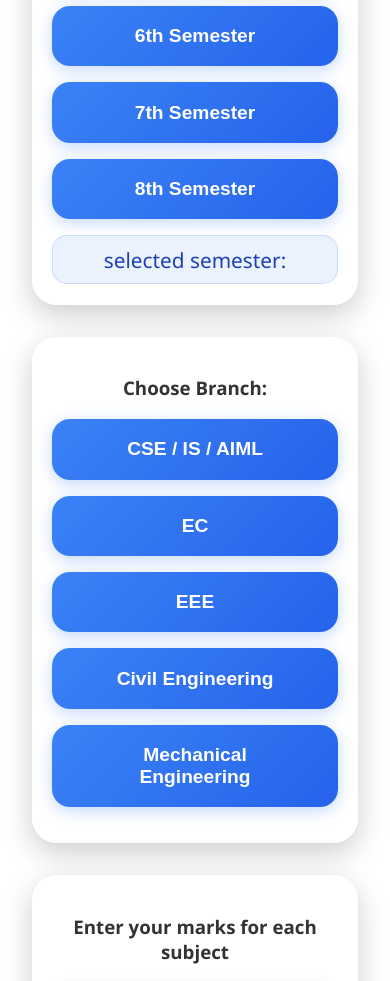
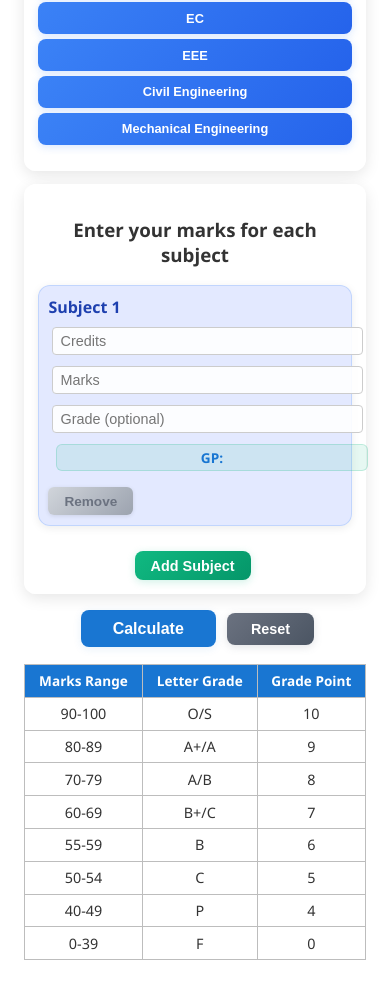
Before and after one commit to abdulreha/local-3, a React (Create React App) app: page /cgpa in a window 390 px wide. Shown: the part 990-1971 px from the top of the page. Built offline with nearby package versions, Linux system fonts and the light colour scheme.

Commit message:
main css responsive

```diff
--- a/src/styles/SelectorGroup.css
+++ b/src/styles/SelectorGroup.css
@@ -9,10 +9,10 @@ body {
 
 .section-card {
   background: rgba(255, 255, 255, 0.95);
-  border-radius: 25px;
-  box-shadow: 0 10px 30px rgba(0, 0, 0, 0.2);
-  padding: 1.2rem;
-  margin-bottom: 2rem;
+  border-radius: 12px;
+  box-shadow: 0 4px 15px rgba(0, 0, 0, 0.1);
+  padding: 1rem;
+  margin-bottom: 1rem;
   text-align: center;
   transition: all 0.3s ease;
   backdrop-filter: blur(10px);
@@ -20,46 +20,37 @@ body {
 }
 
 .section-card:hover {
-  transform: translateY(-5px);
-  box-shadow: 0 15px 40px rgba(0, 0, 0, 0.3);
+  transform: translateY(-2px);
+  box-shadow: 0 6px 20px rgba(0, 0, 0, 0.15);
 }
 
 .selector-group {
   display: grid;
-  grid-template-columns: 1fr 1fr;
-  gap: 1rem;
-  margin: 1rem 0;
+  grid-template-columns: repeat(auto-fit, minmax(200px, 1fr));
+  gap: 0.5rem;
+  margin: 0.8rem 0;
   width: 100%;
 }
+
 .selector-btn {
   width: 100%;
   box-sizing: border-box;
-  font-size: 1.1rem;
-  padding: 0.7rem 1.2rem;
-}
-@media (max-width: 600px) {
-  .selector-group {
-    grid-template-columns: 1fr;
-  }
-  .selector-btn {
-    font-size: 1rem;
-    padding: 0.7rem 1rem;
-  }
-}
-
-.selector-btn {
+  font-size: 0.9rem;
+  padding: 0.6rem 1rem;
   background: linear-gradient(135deg, #3b82f6, #2563eb);
   color: #fff;
   border: none;
-  border-radius: 18px;
-  padding: 1.2rem 2.2rem;
-  font-size: 1.2rem;
+  border-radius: 8px;
   font-weight: 600;
   cursor: pointer;
   transition: all 0.3s ease;
-  box-shadow: 0 4px 15px rgba(59, 130, 246, 0.3);
+  box-shadow: 0 2px 8px rgba(59, 130, 246, 0.2);
   position: relative;
   overflow: hidden;
+  min-height: 40px;
+  display: flex;
+  align-items: center;
+  justify-content: center;
 }
 
 .selector-btn::before {
@@ -69,7 +60,7 @@ body {
   left: -100%;
   width: 100%;
   height: 100%;
-  background: linear-gradient(90deg, transparent, rgba(255, 255, 255, 0.3), transparent);
+  background: linear-gradient(90deg, transparent, rgba(255, 255, 255, 0.2), transparent);
   transition: left 0.5s ease;
 }
 
@@ -78,33 +69,34 @@ body {
 }
 
 .selector-btn:hover {
-  transform: translateY(-2px);
-  box-shadow: 0 6px 20px rgba(59, 130, 246, 0.4);
+  transform: translateY(-1px);
+  box-shadow: 0 4px 12px rgba(59, 130, 246, 0.3);
 }
 
 .selector-btn.selected {
   background: linear-gradient(135deg, #1d4ed8, #1e40af);
-  transform: translateY(-2px);
-  box-shadow: 0 6px 20px rgba(29, 78, 216, 0.5);
+  transform: translateY(-1px);
+  box-shadow: 0 4px 12px rgba(29, 78, 216, 0.4);
 }
 
 .selected-label {
-  margin-top: 1rem;
-  font-size: 1.3rem;
+  margin-top: 0.8rem;
+  font-size: 1rem;
   color: #1e40af;
   background: rgba(59, 130, 246, 0.1);
-  border-radius: 15px;
-  padding: 0.6rem;
-  font-weight: 500;
+  border-radius: 8px;
+  padding: 0.4rem 0.8rem;
+  font-weight: 600;
   border: 1px solid rgba(59, 130, 246, 0.2);
+  display: inline-block;
 }
 
 .subject-card {
   background: rgba(224, 231, 255, 0.9);
-  border-radius: 20px;
-  padding: 1rem;
-  margin-bottom: 1.5rem;
-  box-shadow: 0 4px 15px rgba(0, 0, 0, 0.1);
+  border-radius: 12px;
+  padding: 0.8rem;
+  margin-bottom: 1rem;
+  box-shadow: 0 2px 8px rgba(0, 0, 0, 0.08);
   display: flex;
   flex-direction: column;
   align-items: flex-start;
@@ -113,33 +105,33 @@ body {
 }
 
 .subject-card:hover {
-  transform: translateY(-3px);
-  box-shadow: 0 8px 25px rgba(0, 0, 0, 0.15);
+  transform: translateY(-2px);
+  box-shadow: 0 4px 12px rgba(0, 0, 0, 0.12);
 }
 
 .subject-title {
   font-weight: 600;
-  margin-bottom: 0.5rem;
-  font-size: 1.4em;
+  margin-bottom: 0.4rem;
+  font-size: 1.1rem;
   color: #1e40af;
 }
 
 .subject-fields {
   display: flex;
   align-items: center;
-  gap: 0.5rem;
+  gap: 0.4rem;
   flex-wrap: wrap;
-  margin-bottom: 0.5rem;
-  padding: 0.2rem 0.3rem;
+  margin-bottom: 0.4rem;
+  padding: 0.2rem;
   width: 100%;
 }
 
 .subject-input {
-  padding: 0.4rem 0.6rem;
-  border: 2px solid rgba(59, 130, 246, 0.2);
-  border-radius: 12px;
-  min-width: 140px;
-  font-size: 1rem;
+  padding: 0.3rem 0.5rem;
+  border: 1px solid rgba(59, 130, 246, 0.3);
+  border-radius: 6px;
+  min-width: 120px;
+  font-size: 0.9rem;
   background: rgba(255, 255, 255, 0.9);
   transition: all 0.3s ease;
   flex: 1;
@@ -148,18 +140,18 @@ body {
 .subject-input:focus {
   outline: none;
   border-color: #3b82f6;
-  box-shadow: 0 0 0 3px rgba(59, 130, 246, 0.1);
+  box-shadow: 0 0 0 2px rgba(59, 130, 246, 0.1);
   transform: translateY(-1px);
 }
 
 .grade-point {
-  margin-left: 0.5rem;
-  font-size: 1.2rem;
+  margin-left: 0.4rem;
+  font-size: 0.9rem;
   color: #059669;
   font-weight: 600;
   background: rgba(16, 185, 129, 0.1);
-  padding: 0.2rem 0.5rem;
-  border-radius: 10px;
+  padding: 0.2rem 0.4rem;
+  border-radius: 6px;
   border: 1px solid rgba(16, 185, 129, 0.2);
 }
 
@@ -167,40 +159,40 @@ body {
   background: linear-gradient(135deg, #10b981, #059669);
   color: #fff;
   border: none;
-  border-radius: 15px;
-  padding: 0.5rem 1.2rem;
-  font-size: 1.1em;
-  font-weight: 500;
-  margin-top: 1rem;
+  border-radius: 8px;
+  padding: 0.4rem 1rem;
+  font-size: 0.9rem;
+  font-weight: 600;
+  margin-top: 0.8rem;
   cursor: pointer;
   transition: all 0.3s ease;
-  box-shadow: 0 4px 15px rgba(16, 185, 129, 0.3);
+  box-shadow: 0 2px 8px rgba(16, 185, 129, 0.2);
 }
 
 .add-btn:hover {
   background: linear-gradient(135deg, #059669, #047857);
-  transform: translateY(-2px);
-  box-shadow: 0 6px 20px rgba(16, 185, 129, 0.4);
+  transform: translateY(-1px);
+  box-shadow: 0 4px 12px rgba(16, 185, 129, 0.3);
 }
 
 .remove-btn {
   background: linear-gradient(135deg, #ef4444, #dc2626);
   color: #fff;
   border: none;
-  border-radius: 12px;
-  padding: 0.7rem 1.5rem;
-  font-size: 1em;
-  font-weight: 500;
-  margin-top: 0.5rem;
+  border-radius: 6px;
+  padding: 0.4rem 1rem;
+  font-size: 0.85rem;
+  font-weight: 600;
+  margin-top: 0.4rem;
   cursor: pointer;
   transition: all 0.3s ease;
-  box-shadow: 0 4px 15px rgba(239, 68, 68, 0.3);
+  box-shadow: 0 2px 8px rgba(239, 68, 68, 0.2);
 }
 
 .remove-btn:hover:not(:disabled) {
   background: linear-gradient(135deg, #dc2626, #b91c1c);
-  transform: translateY(-2px);
-  box-shadow: 0 6px 20px rgba(239, 68, 68, 0.4);
+  transform: translateY(-1px);
+  box-shadow: 0 4px 12px rgba(239, 68, 68, 0.3);
 }
 
 .remove-btn:disabled {
@@ -208,18 +200,18 @@ body {
   color: #6b7280;
   cursor: not-allowed;
   transform: none;
-  box-shadow: 0 2px 8px rgba(0, 0, 0, 0.1);
+  box-shadow: 0 1px 4px rgba(0, 0, 0, 0.1);
 }
 
 /* Additional modern enhancements */
 .app-title {
   background: rgba(255, 255, 255, 0.2);
   backdrop-filter: blur(10px);
-  border-radius: 25px;
-  padding: 1rem 2rem;
+  border-radius: 12px;
+  padding: 0.8rem 1.5rem;
   display: inline-block;
-  margin-bottom: 2rem;
-  font-size: 1.5rem;
+  margin-bottom: 1.5rem;
+  font-size: 1.3rem;
   font-weight: 600;
   border: 1px solid rgba(255, 255, 255, 0.3);
   color: white;
@@ -230,64 +222,65 @@ body {
   background: rgba(59, 130, 246, 0.9);
   color: white;
   border: none;
-  border-radius: 20px;
-  padding: 1rem 2rem;
-  font-size: 1.1rem;
-  font-weight: 500;
+  border-radius: 8px;
+  padding: 0.6rem 1.5rem;
+  font-size: 0.9rem;
+  font-weight: 600;
   cursor: pointer;
   transition: all 0.3s ease;
-  margin-bottom: 2rem;
-  box-shadow: 0 4px 15px rgba(0, 0, 0, 0.2);
+  margin-bottom: 1.5rem;
+  box-shadow: 0 2px 8px rgba(0, 0, 0, 0.15);
 }
 
 .upload-btn:hover {
   background: rgba(37, 99, 235, 0.9);
-  transform: translateY(-2px);
-  box-shadow: 0 6px 20px rgba(0, 0, 0, 0.3);
+  transform: translateY(-1px);
+  box-shadow: 0 4px 12px rgba(0, 0, 0, 0.2);
 }
 
 .section-title {
-  font-size: 2.5rem;
+  font-size: 1.8rem;
   font-weight: 700;
+  color: white;
   text-align: center;
-  margin-bottom: 3rem;
-  color: white;
+  margin-bottom: 1.5rem;
   text-shadow: 0 2px 4px rgba(0, 0, 0, 0.3);
 }
 
 .gpa-display {
-  background: rgba(255, 255, 255, 0.9);
-  border-radius: 20px;
+  background: rgba(255, 255, 255, 0.95);
+  border-radius: 12px;
   padding: 1.5rem;
-  margin-top: 2rem;
   text-align: center;
-  box-shadow: 0 8px 25px rgba(0, 0, 0, 0.15);
+  box-shadow: 0 4px 15px rgba(0, 0, 0, 0.1);
+  margin: 1.5rem 0;
+  backdrop-filter: blur(10px);
   border: 1px solid rgba(255, 255, 255, 0.3);
 }
 
 .gpa-title {
   font-size: 1.2rem;
   font-weight: 600;
-  color: #374151;
+  color: #1e40af;
   margin-bottom: 0.5rem;
 }
 
 .gpa-value {
-  font-size: 2rem;
+  font-size: 2.5rem;
   font-weight: 700;
   color: #059669;
+  margin: 0.5rem 0;
+  animation: fadeIn 0.5s ease-in-out;
 }
 
-/* Animations */
 @keyframes fadeIn {
-  from { opacity: 0; transform: translateY(20px); }
+  from { opacity: 0; transform: translateY(10px); }
   to { opacity: 1; transform: translateY(0); }
 }
 
 @keyframes pulse {
-  0% { transform: scale(1); }
+  0%, 100% { transform: scale(1); }
   50% { transform: scale(1.05); }
-  100% { transform: scale(1); }
 }
 
 .animate-fade-in {
@@ -299,46 +292,115 @@ body {
 }
 
 .form-actions {
-  display: flex;
-  justify-content: center;
-  gap: 1.5rem;
-  margin-top: 2rem;
+  margin-top: 1rem;
+  text-align: center;
 }
 
 .calculate-btn {
   background: linear-gradient(135deg, #10b981, #059669);
   color: #fff;
+  font-weight: 600;
+  font-size: 1rem;
   border: none;
-  border-radius: 15px;
-  padding: 0.9rem 2.5rem;
-  font-size: 1.2em;
-  font-weight: 600;
+  border-radius: 8px;
+  padding: 0.6rem 2rem;
+  margin: 0 0.3rem;
   cursor: pointer;
   transition: all 0.3s ease;
-  box-shadow: 0 4px 15px rgba(16, 185, 129, 0.3);
+  box-shadow: 0 2px 8px rgba(16, 185, 129, 0.2);
 }
+
 .calculate-btn:hover, .calculate-btn:focus {
   background: linear-gradient(135deg, #059669, #047857);
-  transform: translateY(-2px) scale(1.03);
-  box-shadow: 0 6px 20px rgba(16, 185, 129, 0.4);
-  outline: none;
+  transform: translateY(-1px);
+  box-shadow: 0 4px 12px rgba(16, 185, 129, 0.3);
 }
 
 .reset-btn {
-  background: linear-gradient(135deg, #f59e42, #f43f5e);
+  background: linear-gradient(135deg, #6b7280, #4b5563);
   color: #fff;
+  font-weight: 600;
+  font-size: 1rem;
   border: none;
-  border-radius: 15px;
-  padding: 0.9rem 2.5rem;
-  font-size: 1.2em;
-  font-weight: 600;
+  border-radius: 8px;
+  padding: 0.6rem 2rem;
+  margin: 0 0.3rem;
   cursor: pointer;
   transition: all 0.3s ease;
-  box-shadow: 0 4px 15px rgba(244, 63, 94, 0.2);
+  box-shadow: 0 2px 8px rgba(107, 114, 128, 0.2);
 }
+
 .reset-btn:hover, .reset-btn:focus {
-  background: linear-gradient(135deg, #f43f5e, #be185d);
-  transform: translateY(-2px) scale(1.03);
-  box-shadow: 0 6px 20px rgba(244, 63, 94, 0.3);
-  outline: none;
+  background: linear-gradient(135deg, #4b5563, #374151);
+  transform: translateY(-1px);
+  box-shadow: 0 4px 12px rgba(107, 114, 128, 0.3);
 }
+
+/* Responsive design */
+@media (max-width: 768px) {
+  .selector-group {
+    grid-template-columns: 1fr;
+    gap: 0.4rem;
+  }
+
+  .selector-btn {
+    font-size: 0.85rem;
+    padding: 0.5rem 0.8rem;
+    min-height: 36px;
+  }
+
+  .section-card {
+    padding: 0.8rem;
+    margin-bottom: 0.8rem;
+  }
+
+  .subject-card {
+    padding: 0.6rem;
+    margin-bottom: 0.8rem;
+  }
+
+  .subject-title {
+    font-size: 1rem;
+  }
+
+  .subject-input {
+    min-width: 100px;
+    font-size: 0.85rem;
+  }
+
+  .gpa-value {
+    font-size: 2rem;
+  }
+
+  .section-title {
+    font-size: 1.5rem;
+  }
+}
+
+@media (max-width: 480px) {
+  .selector-group {
+    gap: 0.3rem;
+  }
+
+  .selector-btn {
+    font-size: 0.8rem;
+    padding: 0.4rem 0.6rem;
+    min-height: 32px;
+  }
+
+  .subject-fields {
+    flex-direction: column;
+    align-items: stretch;
+  }
+
+  .subject-input {
+    width: 100%;
+    margin-bottom: 0.3rem;
+  }
+
+  .calculate-btn, .reset-btn {
+    padding: 0.5rem 1.5rem;
+    font-size: 0.9rem;
+    margin: 0.2rem;
+  }
+}
--- a/src/styles/main.css
+++ b/src/styles/main.css
@@ -4,67 +4,82 @@ body {
   margin: 0;
   padding: 0;
 }
+
 .app-container {
-  max-width: 700px;
-  margin: 2rem auto;
+  max-width: 800px;
+  margin: 1rem auto;
   background: #fff;
   border-radius: 8px;
   box-shadow: 0 2px 8px rgba(0,0,0,0.08);
-  padding: 2rem;
+  padding: 1.5rem;
 }
+
 .app-header, .app-footer {
   text-align: center;
+  margin-bottom: 1rem;
+}
+
+main {
   margin-bottom: 1.5rem;
 }
-main {
-  margin-bottom: 2rem;
+
+.form-group {
+  margin-bottom: 0.8rem;
 }
-.form-group {
-  margin-bottom: 1rem;
-}
+
 label {
   display: block;
-  margin-bottom: 0.3rem;
-  font-weight: 500;
+  margin-bottom: 0.2rem;
+  font-weight: 600;
+  font-size: 0.9rem;
+  color: #333;
 }
+
 select, input[type="number"], input[type="text"] {
-  padding: 0.4rem 0.6rem;
+  padding: 0.3rem 0.5rem;
   border: 1px solid #ccc;
   border-radius: 4px;
-  margin-right: 0.5rem;
-  margin-bottom: 0.5rem;
-  min-width: 120px;
+  margin-right: 0.3rem;
+  margin-bottom: 0.3rem;
+  min-width: 100px;
+  font-size: 0.9rem;
 }
+
 button {
-  padding: 0.5rem 1.2rem;
+  padding: 0.4rem 1rem;
   border: none;
   border-radius: 4px;
   background: #1976d2;
   color: #fff;
-  font-weight: 500;
-  margin-right: 0.5rem;
+  font-weight: 600;
+  font-size: 0.9rem;
+  margin-right: 0.3rem;
   cursor: pointer;
   transition: background 0.2s;
 }
+
 button.active, button:hover {
   background: #125ea2;
 }
+
 button[disabled] {
   background: #ccc;
   cursor: not-allowed;
 }
+
 .mode-toggle {
   text-align: center;
-  margin-bottom: 1.5rem;
+  margin-bottom: 1rem;
   display: flex;
   justify-content: center;
   align-items: center;
 }
+
 .mode-toggle button {
-  font-size: 1.1rem;
-  padding: 0.7rem 2.2rem;
+  font-size: 1rem;
+  padding: 0.5rem 1.5rem;
   border-radius: 0;
-  border: 1.5px solid #1976d2;
+  border: 1px solid #1976d2;
   background: #f5faff;
   color: #1976d2;
   font-weight: 600;
@@ -72,232 +87,263 @@ button[disabled] {
   box-shadow: none;
   transition: background 0.2s, color 0.2s;
 }
+
 .mode-toggle button:first-child {
-  border-top-left-radius: 2rem;
-  border-bottom-left-radius: 2rem;
+  border-top-left-radius: 1.5rem;
+  border-bottom-left-radius: 1.5rem;
 }
+
 .mode-toggle button:last-child {
-  border-top-right-radius: 2rem;
-  border-bottom-right-radius: 2rem;
+  border-top-right-radius: 1.5rem;
+  border-bottom-right-radius: 1.5rem;
 }
+
 .mode-toggle button.active {
   background: #1976d2;
   color: #fff;
   box-shadow: 0 2px 8px rgba(25, 118, 210, 0.12);
   z-index: 1;
 }
+
 .mode-toggle button:not(.active) {
   cursor: pointer;
 }
+
 .mode-toggle {
   box-shadow: 0 2px 8px rgba(25, 118, 210, 0.08);
-  border-radius: 2rem;
+  border-radius: 1.5rem;
   display: inline-flex;
   padding: 0.2rem;
   background: #e3f2fd;
 }
+
 .subject-input-form {
-  margin-bottom: 1.5rem;
+  margin-bottom: 1rem;
 }
+
 .subject-row {
   display: flex;
   align-items: center;
-  margin-bottom: 0.5rem;
+  margin-bottom: 0.3rem;
 }
+
 .grade-point {
-  margin-left: 0.5rem;
-  font-size: 0.95em;
+  margin-left: 0.3rem;
+  font-size: 0.85rem;
   color: #1976d2;
+  font-weight: 600;
 }
+
 .form-actions {
-  margin-top: 1.5rem;
+  margin-top: 1rem;
   text-align: center;
 }
+
 .result-display {
   background: #e3f2fd;
   border-radius: 6px;
-  padding: 1.2rem;
-  margin-top: 1.5rem;
+  padding: 1rem;
+  margin-top: 1rem;
   text-align: center;
-  font-size: 1.1em;
+  font-size: 1rem;
 }
+
 .grade-table {
   width: 100%;
   border-collapse: collapse;
-  margin: 1.5rem 0;
+  margin: 1rem 0;
+  font-size: 0.9rem;
 }
+
 .grade-table th, .grade-table td {
   border: 1px solid #bdbdbd;
-  padding: 0.5rem 0.7rem;
+  padding: 0.4rem 0.5rem;
   text-align: center;
 }
+
 .grade-table th {
   background: #1976d2;
   color: #fff;
+  font-size: 0.85rem;
 }
+
 .home-cards-container {
   display: flex;
   justify-content: center;
-  gap: 2rem;
-  margin: 2.5rem 0 2.5rem 0;
+  gap: 1.5rem;
+  margin: 2rem 0;
 }
+
 .home-card {
   background: #fff;
-  border: 1.5px solid #e0e0e0;
-  border-radius: 1.5rem;
-  box-shadow: 0 2px 12px rgba(0,0,0,0.06);
-  padding: 2.2rem 2.5rem 2rem 2.5rem;
-  min-width: 300px;
+  border: 1px solid #e0e0e0;
+  border-radius: 1rem;
+  box-shadow: 0 2px 8px rgba(0,0,0,0.06);
+  padding: 1.5rem;
+  min-width: 250px;
   text-align: center;
   display: flex;
   flex-direction: column;
   align-items: center;
 }
+
 .home-card p {
-  font-size: 1.1rem;
-  margin-bottom: 1.2rem;
+  font-size: 1rem;
+  margin-bottom: 1rem;
   color: #444;
 }
+
 .home-card-btn {
   background: #188a5a;
   color: #fff;
   font-weight: bold;
-  font-size: 1.15rem;
+  font-size: 1rem;
   border: none;
   border-radius: 0.5rem;
-  padding: 0.8rem 2.2rem;
+  padding: 0.6rem 1.5rem;
   margin-top: 0.5rem;
   cursor: pointer;
   transition: background 0.18s, box-shadow 0.18s;
   box-shadow: 0 2px 8px rgba(24,138,90,0.10);
 }
+
 .home-card-btn:hover, .home-card-btn:focus {
   background: #106c44;
   box-shadow: 0 4px 16px rgba(24,138,90,0.13);
 }
+
 .cgpa-breakdown-table {
   width: 100%;
   border-collapse: collapse;
-  margin: 1.2rem 0 1.5rem 0;
+  margin: 1rem 0;
   background: #f9f9f9;
   border-radius: 8px;
   overflow: hidden;
-  font-size: 1.05rem;
+  font-size: 0.9rem;
 }
+
 .cgpa-breakdown-table th, .cgpa-breakdown-table td {
   border: 1px solid #bdbdbd;
-  padding: 0.5rem 0.7rem;
+  padding: 0.4rem 0.5rem;
   text-align: center;
 }
+
 .cgpa-breakdown-table th {
   background: #1976d2;
   color: #fff;
 }
+
 .print-btn {
   background: #188a5a;
   color: #fff;
   font-weight: bold;
-  font-size: 1.05rem;
+  font-size: 0.9rem;
   border: none;
   border-radius: 0.5rem;
-  padding: 0.6rem 1.8rem;
-  margin: 1rem 0 0.5rem 0;
+  padding: 0.5rem 1.5rem;
+  margin: 0.8rem 0 0.3rem 0;
   cursor: pointer;
   transition: background 0.18s, box-shadow 0.18s;
   box-shadow: 0 2px 8px rgba(24,138,90,0.10);
 }
+
 .print-btn:hover, .print-btn:focus {
   background: #106c44;
   box-shadow: 0 4px 16px rgba(24,138,90,0.13);
 }
+
 .cgpa-input-card {
   background: #fff;
-  border: 1.5px solid #e0e0e0;
-  border-radius: 1.5rem;
-  box-shadow: 0 2px 12px rgba(0,0,0,0.06);
-  padding: 2.2rem 2.5rem 2rem 2.5rem;
-  margin-bottom: 2rem;
-  margin-top: 1.5rem;
+  border: 1px solid #e0e0e0;
+  border-radius: 1rem;
+  box-shadow: 0 2px 8px rgba(0,0,0,0.06);
+  padding: 1.5rem;
+  margin-bottom: 1.5rem;
+  margin-top: 1rem;
 }
+
 .cgpa-note {
-  font-size: 1rem;
+  font-size: 0.9rem;
   color: #888;
-  margin-bottom: 1.2rem;
+  margin-bottom: 1rem;
   text-align: left;
 }
+
 .cgpa-grid {
   display: grid;
   grid-template-columns: 1fr 1fr;
-  gap: 1.2rem 2.5rem;
+  gap: 0.8rem 1.5rem;
 }
+
 @media (max-width: 600px) {
   .cgpa-grid {
     grid-template-columns: 1fr;
-    gap: 1.2rem 0;
+    gap: 0.8rem 0;
   }
 }
+
 .cgpa-grid-item {
   display: flex;
   flex-direction: column;
   align-items: flex-start;
 }
+
 .cgpa-grid-item label {
-  font-size: 1.08rem;
-  margin-bottom: 0.4rem;
+  font-size: 0.9rem;
+  margin-bottom: 0.3rem;
   color: #222;
+  font-weight: 600;
 }
+
 .cgpa-input-card .subject-input {
   width: 100%;
-  margin-bottom: 0.4rem;
+  padding: 0.3rem 0.5rem;
+  border: 1px solid #ccc;
+  border-radius: 4px;
+  font-size: 0.9rem;
 }
-.form-actions {
-  margin-top: 2.2rem;
-  text-align: center;
-}
+
 .form-actions button[type="submit"] {
-  background: #188a5a;
+  background: #1976d2;
   color: #fff;
   font-weight: bold;
-  font-size: 1.18rem;
+  font-size: 1rem;
   border: none;
-  border-radius: 0.7rem;
-  padding: 0.9rem 2.5rem;
-  margin: 0 auto;
-  display: block;
-  box-shadow: 0 2px 8px rgba(24,138,90,0.10);
+  border-radius: 0.5rem;
+  padding: 0.6rem 2rem;
+  margin: 0 0.5rem;
+  cursor: pointer;
   transition: background 0.18s, box-shadow 0.18s;
+  box-shadow: 0 2px 8px rgba(25, 118, 210, 0.10);
 }
+
 .form-actions button[type="submit"]:hover, .form-actions button[type="submit"]:focus {
-  background: #106c44;
-  box-shadow: 0 4px 16px rgba(24,138,90,0.13);
+  background: #125ea2;
+  box-shadow: 0 4px 16px rgba(25, 118, 210, 0.13);
 }
+
 .calculator-transition {
-  transition: opacity 0.35s, transform 0.35s;
-  opacity: 1;
-  transform: translateY(0);
+  transition: opacity 0.3s ease-in-out;
 }
+
 .calculator-transition.transitioning {
   opacity: 0;
-  transform: translateY(30px);
-  pointer-events: none;
 }
+
 .mode-transition {
-  transition: opacity 0.4s;
-  opacity: 1;
+  transition: opacity 0.3s ease-in-out;
 }
+
 .mode-transition.transitioning {
   opacity: 0;
 }
+
 @media print {
   body * { visibility: hidden; }
   .result-display, .result-display * { visibility: visible; }
   .result-display {
     position: absolute;
-    left: 0; right: 0; top: 0;
-    margin: 0 auto;
-    width: 100%;
-    background: #fff;
-    color: #000;
-    box-shadow: none;
+    left: 0;
+    top: 0;
   }
 }
```
